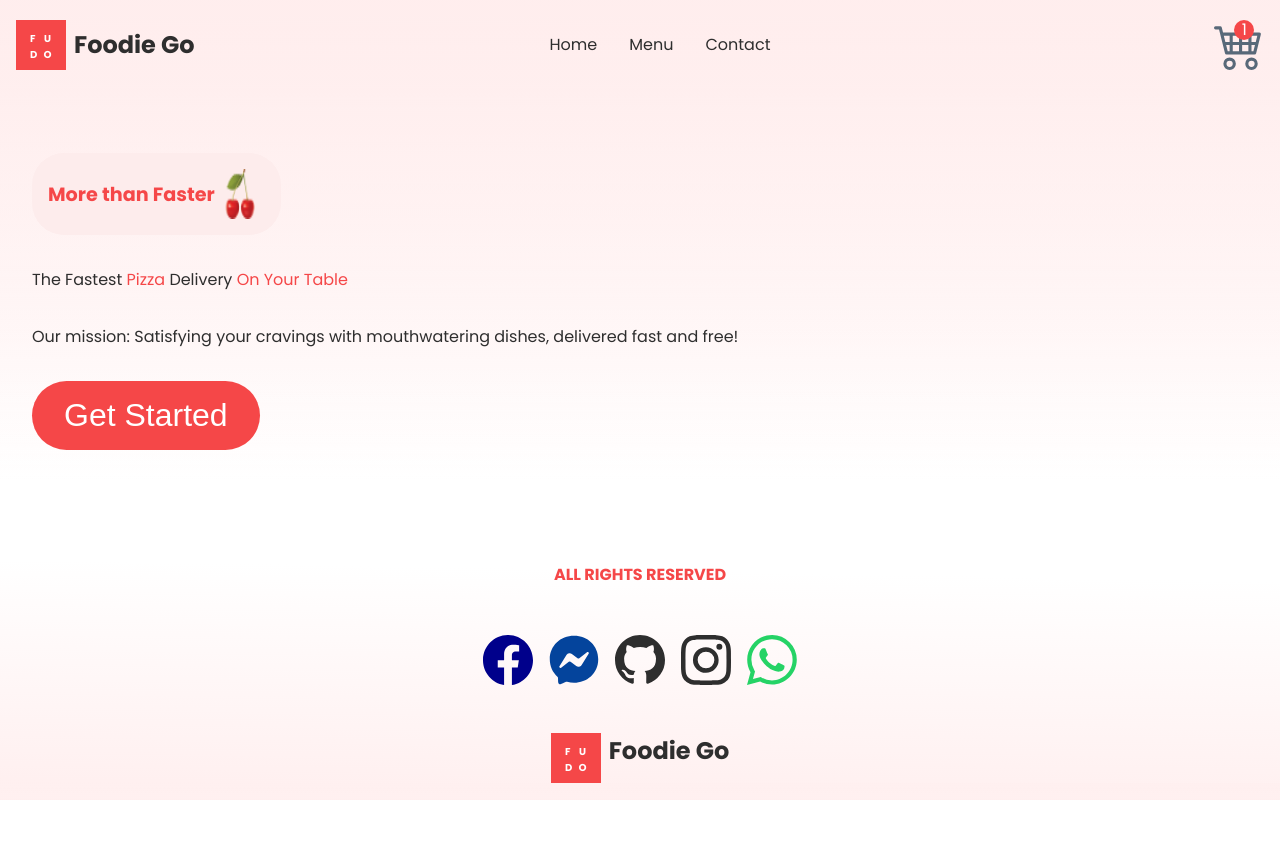
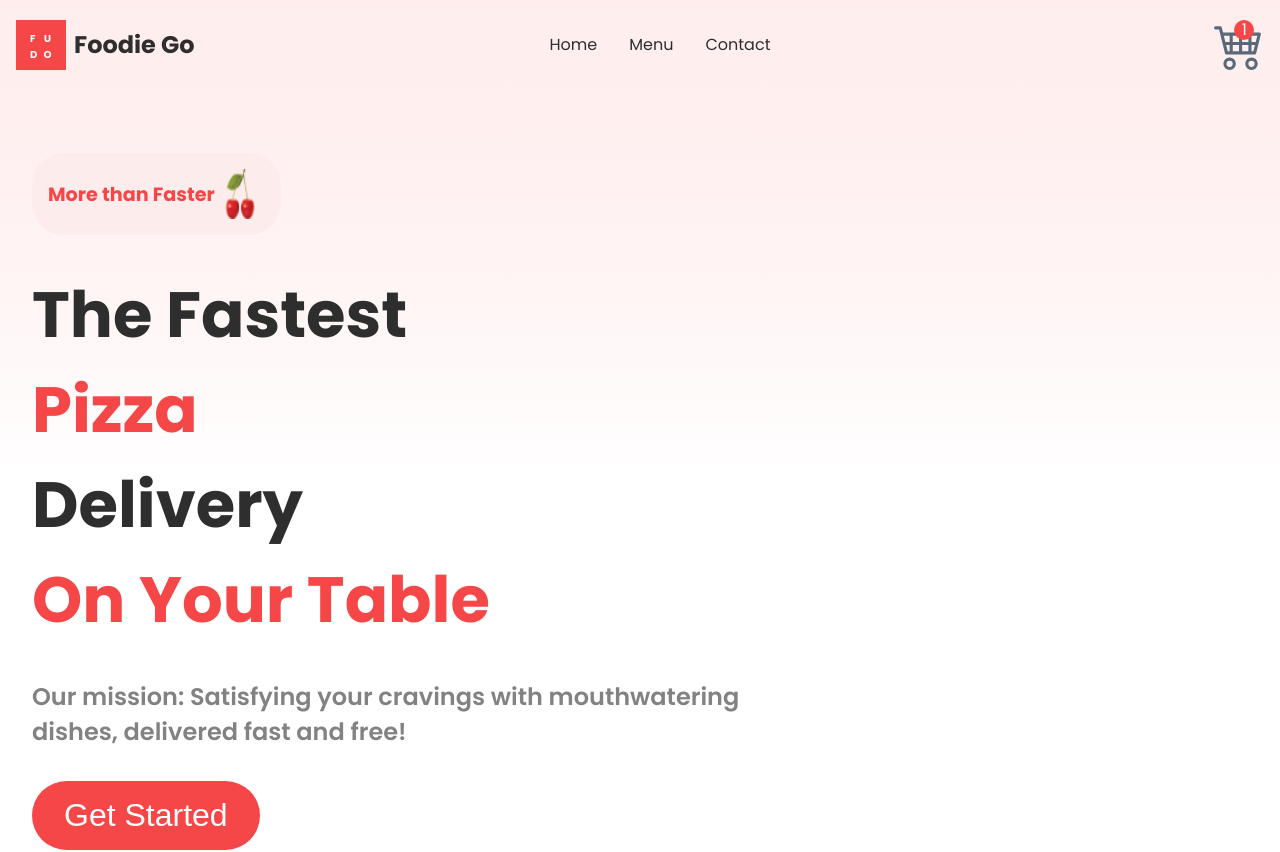
Before and after one commit to HimashaNethmini/Food_WebApp-Nextjs, a Next.js app: page / in a window 1280 px wide. Shown: the top 852 px of the page. Before the commit the page ends 800 px from the top, so only its background shows below. Built offline with nearby package versions, Linux system fonts and the light colour scheme.

Commit message:
add styles

```diff
--- a/styles/Hero.module.css
+++ b/styles/Hero.module.css
@@ -22,3 +22,17 @@
     font-weight: bold;
     color: var(--themeRed)
 }
+
+.heroText{
+    display: flex;
+    flex-direction: column;
+    font-size: 4rem;
+    font-weight: bold;
+}
+
+.miniText {
+    width: 70%;
+    color: var(--gray);
+    font-weight: 600;
+    font-size: 1.5rem;
+}
```
